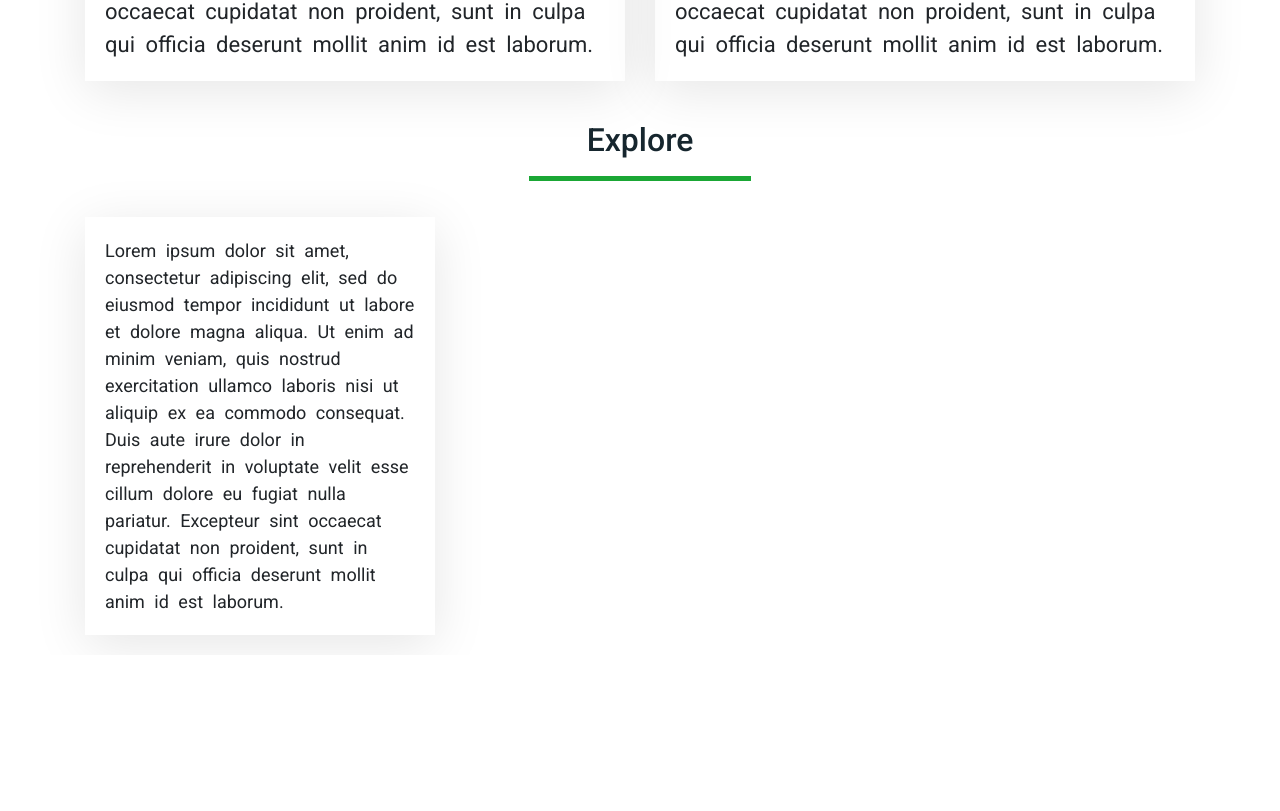
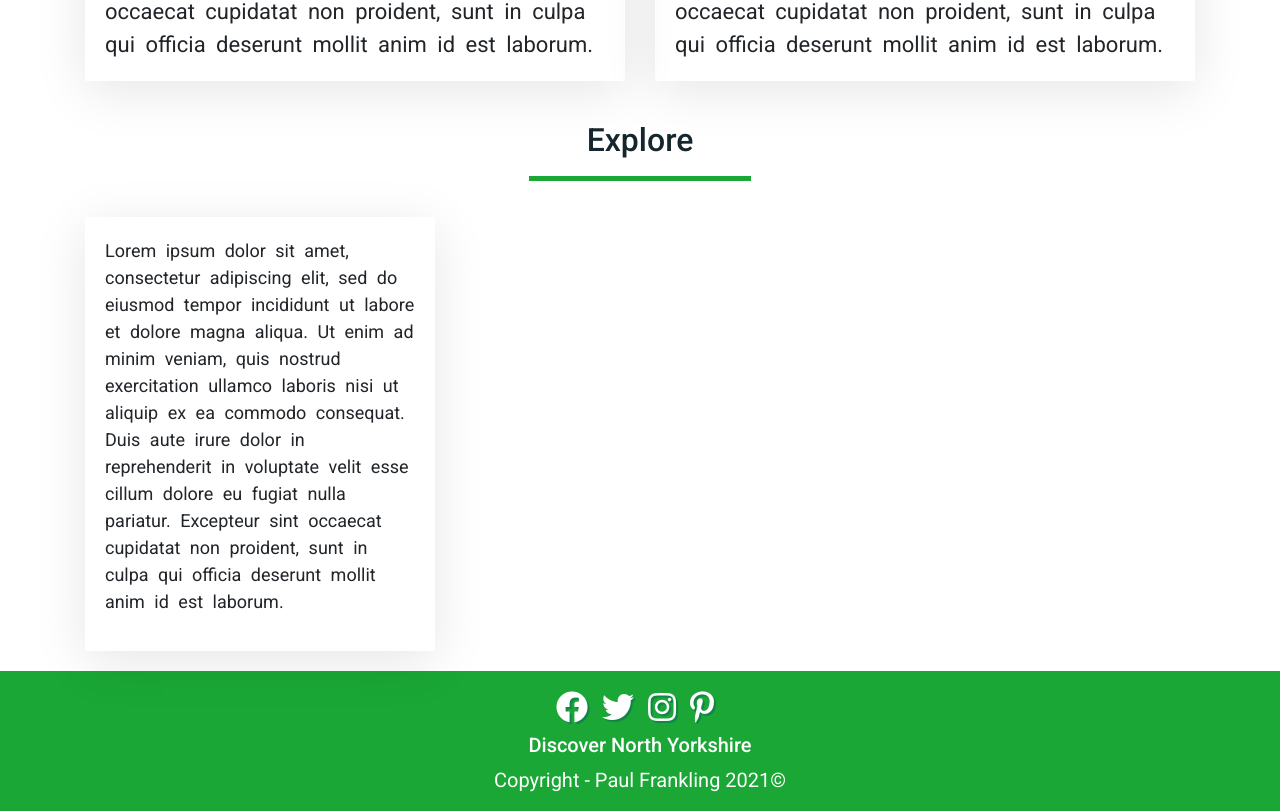
Before and after one commit to Code-Institute-Submissions/discover-north-yorks, a plain HTML site: page home.html in a window 1280 px wide. Shown: the part 1104-1915 px from the top of the page. Before the commit the page ends 1759 px from the top, so only its background shows below. Drawn offline with nearby package versions, Linux system fonts and the light colour scheme; a web font is replaced by a local one.

Commit message:
footer started and styled

```diff
--- a/assets/css/style.css
+++ b/assets/css/style.css
@@ -101,3 +101,20 @@ html, body {
     font-size: 18px;
     word-spacing: 5px;
 }
+
+footer {
+    background-color: #1aa735;
+    padding-top: 20px;
+}
+
+.social-icons i {
+    color: #ffffff;
+    text-shadow: 2px 2px #12854a;
+    padding-bottom: 10px;
+    margin-right: 10px;
+}
+
+.footer-p {
+    color: #ffffff;
+    font-size: 20px;
+}
--- a/home.html
+++ b/home.html
@@ -57,10 +57,10 @@
     <div class="container">
         <div class="row">
             <div class="col-md-6">
-                <div class="about-para">Lorem ipsum dolor sit amet, consectetur adipiscing elit, sed do eiusmod tempor incididunt ut labore et dolore magna aliqua. Ut enim ad minim veniam, quis nostrud exercitation ullamco laboris nisi ut aliquip ex ea commodo consequat. Duis aute irure dolor in reprehenderit in voluptate velit esse cillum dolore eu fugiat nulla pariatur. Excepteur sint occaecat cupidatat non proident, sunt in culpa qui officia deserunt mollit anim id est laborum.</div>
+                <p class="about-para">Lorem ipsum dolor sit amet, consectetur adipiscing elit, sed do eiusmod tempor incididunt ut labore et dolore magna aliqua. Ut enim ad minim veniam, quis nostrud exercitation ullamco laboris nisi ut aliquip ex ea commodo consequat. Duis aute irure dolor in reprehenderit in voluptate velit esse cillum dolore eu fugiat nulla pariatur. Excepteur sint occaecat cupidatat non proident, sunt in culpa qui officia deserunt mollit anim id est laborum.</p>
             </div>
             <div class="col-md-6">
-                <div class="about-para">Lorem ipsum dolor sit amet, consectetur adipiscing elit, sed do eiusmod tempor incididunt ut labore et dolore magna aliqua. Ut enim ad minim veniam, quis nostrud exercitation ullamco laboris nisi ut aliquip ex ea commodo consequat. Duis aute irure dolor in reprehenderit in voluptate velit esse cillum dolore eu fugiat nulla pariatur. Excepteur sint occaecat cupidatat non proident, sunt in culpa qui officia deserunt mollit anim id est laborum.</div>
+                <p class="about-para">Lorem ipsum dolor sit amet, consectetur adipiscing elit, sed do eiusmod tempor incididunt ut labore et dolore magna aliqua. Ut enim ad minim veniam, quis nostrud exercitation ullamco laboris nisi ut aliquip ex ea commodo consequat. Duis aute irure dolor in reprehenderit in voluptate velit esse cillum dolore eu fugiat nulla pariatur. Excepteur sint occaecat cupidatat non proident, sunt in culpa qui officia deserunt mollit anim id est laborum.</p>
             </div>
         </div>
     </div>
@@ -76,15 +76,37 @@
     </div>
         <div class="container">
         <div class="row">
-            <div class="col-md-4">
-                <div class="map-para">Lorem ipsum dolor sit amet, consectetur adipiscing elit, sed do eiusmod tempor incididunt ut labore et dolore magna aliqua. Ut enim ad minim veniam, quis nostrud exercitation ullamco laboris nisi ut aliquip ex ea commodo consequat. Duis aute irure dolor in reprehenderit in voluptate velit esse cillum dolore eu fugiat nulla pariatur. Excepteur sint occaecat cupidatat non proident, sunt in culpa qui officia deserunt mollit anim id est laborum.</div>
+            <div class="col-lg-4">
+                <div class="map-para">
+                    <p>Lorem ipsum dolor sit amet, consectetur adipiscing elit, sed do eiusmod tempor incididunt ut labore et dolore magna aliqua. Ut enim ad minim veniam, quis nostrud exercitation ullamco laboris nisi ut aliquip ex ea commodo consequat. Duis aute irure dolor in reprehenderit in voluptate velit esse cillum dolore eu fugiat nulla pariatur. Excepteur sint occaecat cupidatat non proident, sunt in culpa qui officia deserunt mollit anim id est laborum.</p>
+                </div>
             </div>
-            <div class="col-md-8">
+            <div class="col-lg-8">
                 <div class="map"></div>
             </div>
         </div>
     </div>
 </section>
+<footer>
+    <div class="container-fluid">
+        <div class="row text-center">
+            <div class="col-md-12">
+                <div class="social-icons">
+                    <a href="https://www.facebook.com" target="_blank"><i class="fab fa-facebook fa-2x"></i></a>
+                    <a href="https://www.twitter.com" target="_blank"><i class="fab fa-twitter fa-2x"></i></a>
+                    <a href="https://www.instagram.com" target="_blank"><i class="fab fa-instagram fa-2x"></i></a>
+                    <a href="https://www.pinterest.co.uk" target="_blank"><i class="fab fa-pinterest-p fa-2x"></i></a>
+                </div>
+                <div class="footer-p">
+                    <h5>Discover North Yorkshire</h5>
+                    </div>
+                <div class="footer-p">
+                    <p>Copyright - Paul Frankling 2021&#169;</p>
+                </div>
+                </div>
+            </div>
+        </div>
+</footer>
 </body>
 <!-- bootstrap scripts -->
 <script src="https://code.jquery.com/jquery-3.5.1.slim.min.js" integrity="sha384-DfXdz2htPH0lsSSs5nCTpuj/zy4C+OGpamoFVy38MVBnE+IbbVYUew+OrCXaRkfj" crossorigin="anonymous"></script>
```
